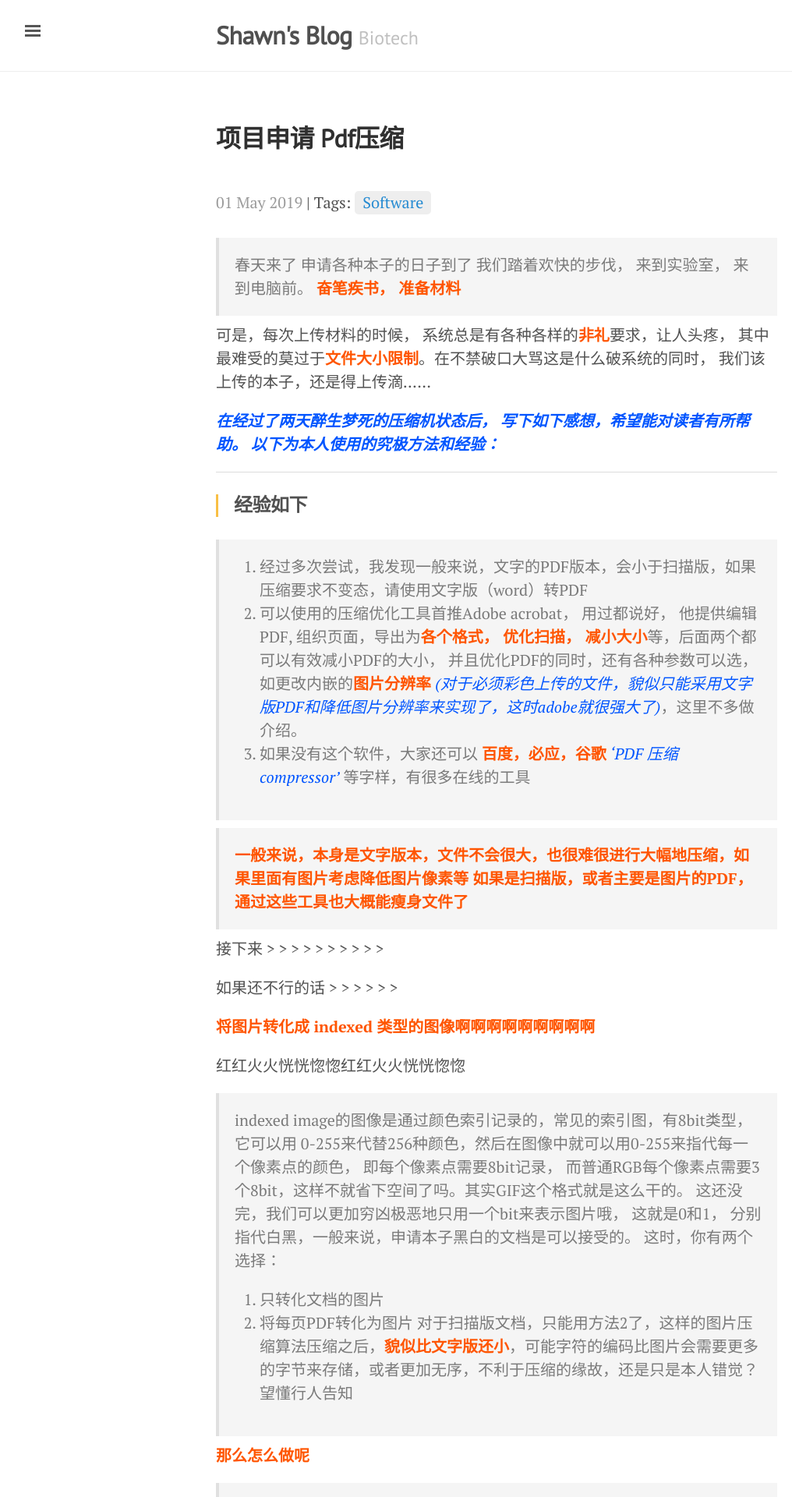
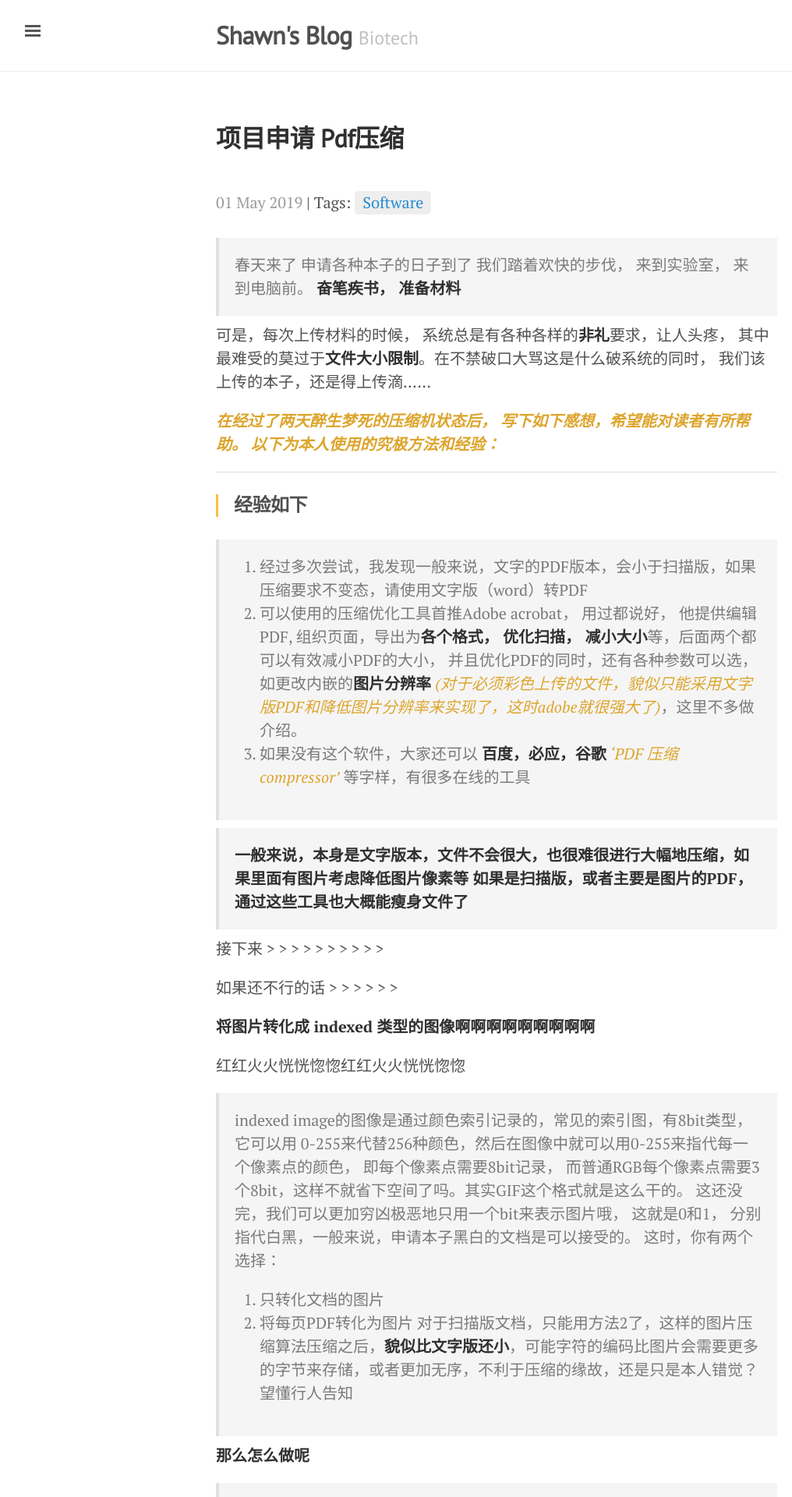
Before and after one commit to ShawnChen1996/ShawnChen1996.github.io, a Jekyll site: the page built from _posts/2019-05-01-项目申请-PDF压缩.md, in a window 1280 px wide. Shown: the top 1920 px of the page at 78% size, without its empty margins (3-1019 px from the left). Built offline with Jekyll 4.4.1, drawn with Linux system fonts in a browser that asks for light colours.

Commit message:
update css article

```diff
--- a/public/css/markdown.css
+++ b/public/css/markdown.css
@@ -108,12 +108,11 @@ blockquote {
 }
 
 strong, dfn {
-    color: #FF5500;
 }
 
 
 em, dfn {
-    color: #0055FF;
+    color: #dda52d;
 }
 
 
```
Also changed, not shown: _posts/2019-12-05-公共数据库挖掘实例.md (+1 -1 lines), 2 other files.
